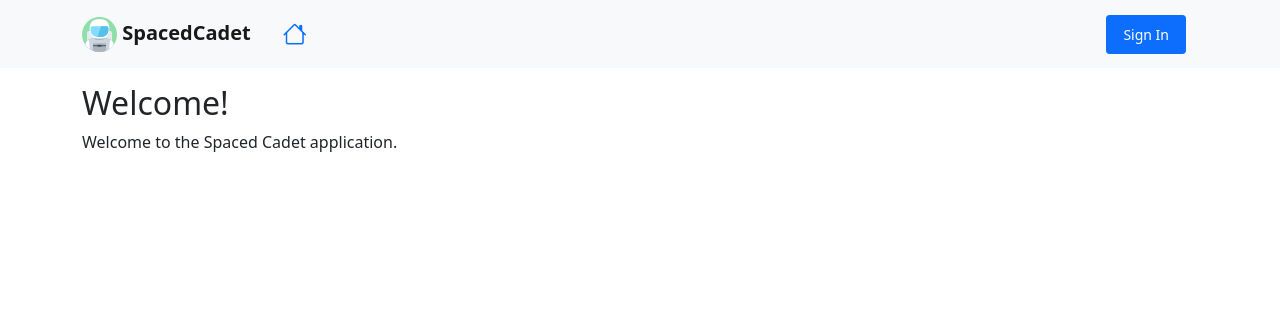
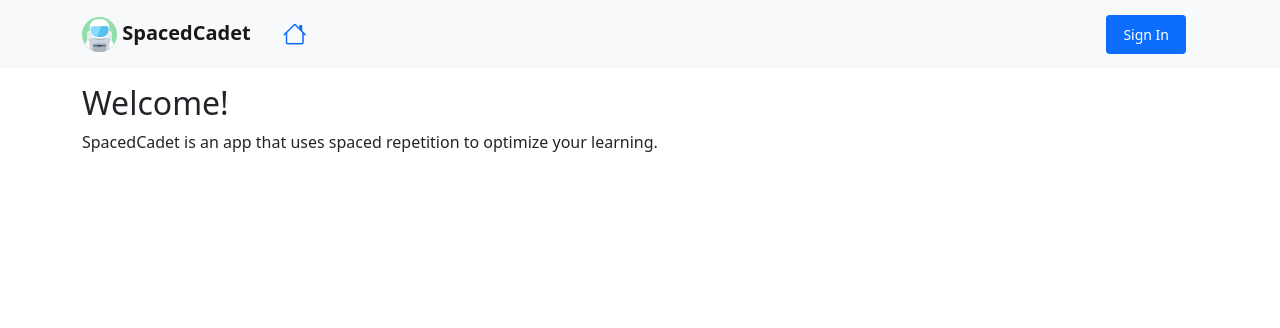
Before and after one commit to SatGarcia/spaced-cadet, a Flask app: template app/templates/home.html in a window 1280 px wide. Shown: the top 328 px of the page. Run offline with Flask 2, Linux system fonts and the light colour scheme; the template is opened without the code that fills it: most values are stand-ins (such as "Sample title", 1, 10 or a date in 2020); some libraries are stand-ins or nearby versions.

Commit message:
update home page with a brief app description as well as a link to begin training if they are logged in

```diff
--- a/app/templates/home.html
+++ b/app/templates/home.html
@@ -1,7 +1,14 @@
 {% extends "base.html" %}
 {% block body %}
     <div class="container pt-3">
-        <h2>Welcome!</h2>
-        Welcome to the Spaced Cadet application.
+        <h2>Welcome{%if current_user.is_authenticated %}, {{ current_user.first_name }}{% endif %}!</h2>
+        SpacedCadet is an app that uses spaced repetition to optimize your
+        learning.
+
+        {% if current_user.is_authenticated %}
+            <p class="pt-3">
+                <a class="btn btn-primary btn-lg" href="{{ url_for('user_views.test') }}" role="button">Begin Training!</a>
+            </p>
+        {% endif %}
     </div>
 {% endblock %}
```
